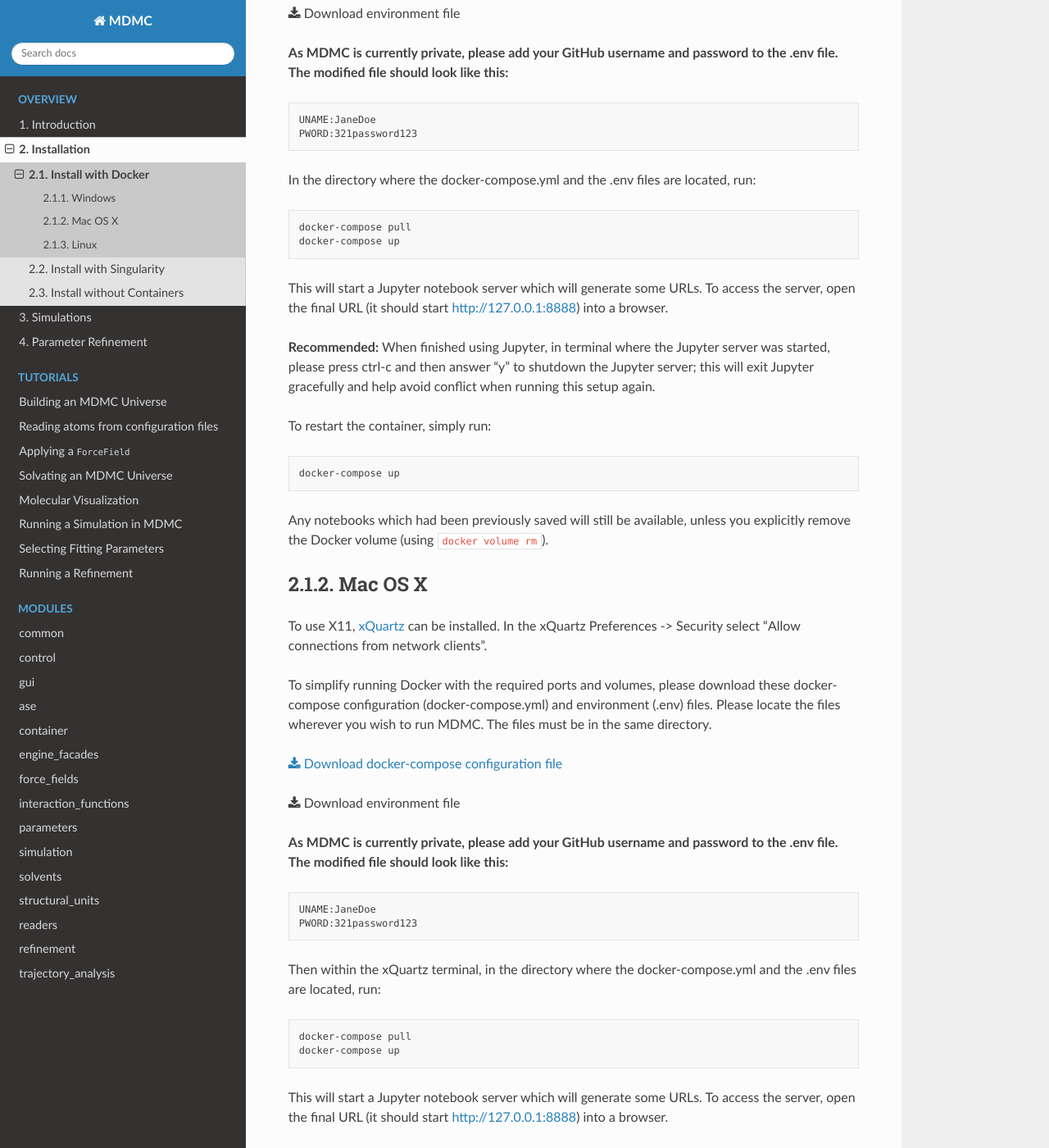
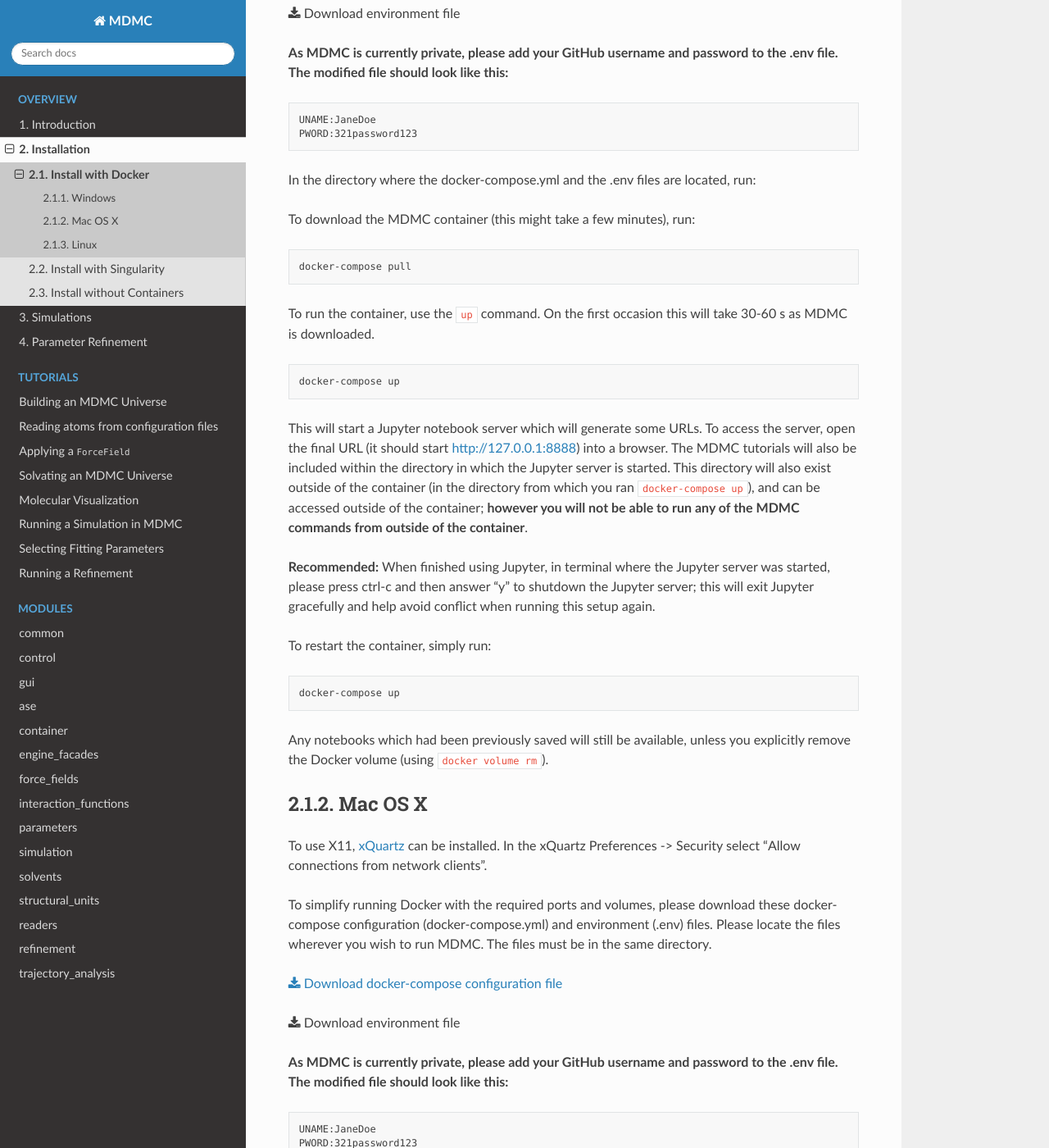
Before and after one commit to ISISNeutronMuon/MDMC, a Sphinx documentation site: the page built from doc/pages/installation/docker.rst, in a window 1280 px wide and 1400 px high, scrolled down 763 px. Shown: the whole window at 82% size. Built offline with Sphinx 7.4.7 and the Read the Docs theme 2.0.0, drawn with Linux system fonts in a browser that asks for light colours; some of the changed text lies outside the part shown.

Commit message:
Added comments about docker-compose commands

```diff
--- a/doc/pages/installation/docker/docker-compose-run.rst
+++ b/doc/pages/installation/docker/docker-compose-run.rst
@@ -1,11 +1,24 @@
+To download the MDMC container (this might take a few minutes), run:
+
 .. code-block:: bash
 
   docker-compose pull
+
+To run the container, use the :code:`up` command.  On the first occasion this
+will take 30-60 s as MDMC is downloaded.
+
+.. code-block:: bash
+
   docker-compose up
 
 This will start a Jupyter notebook server which will generate some URLs. To
 access the server, open the final URL (it should start http://127.0.0.1:8888)
-into a browser.
+into a browser.  The MDMC tutorials will also be included within the directory
+in which the Jupyter server is started.  This directory will also exist outside
+of the container (in the directory from which you ran
+:code:`docker-compose up`), and can be accessed outside of the container;
+**however you will not be able to run any of the MDMC commands from outside of
+the container**.
 
 **Recommended:** When finished using Jupyter, in terminal where the Jupyter
 server was started, please press ctrl-c and then answer "y" to shutdown the
```
